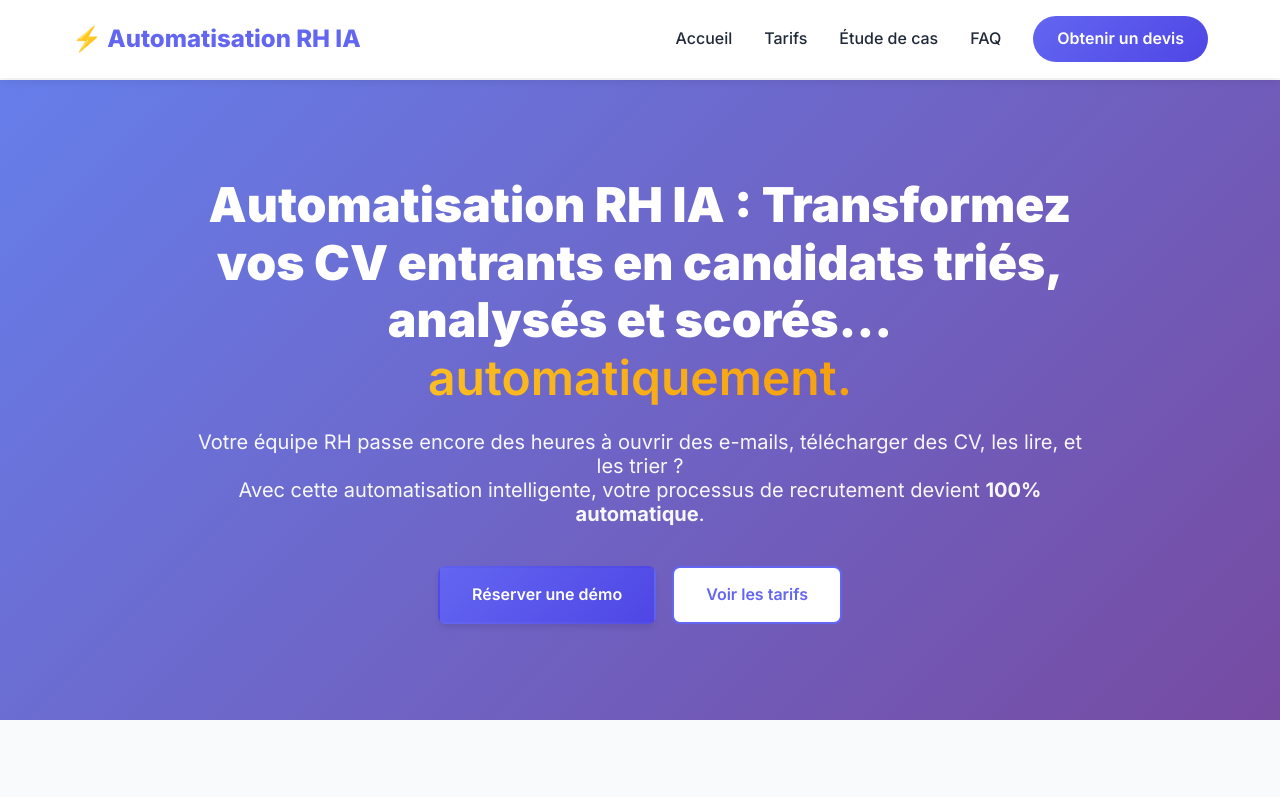
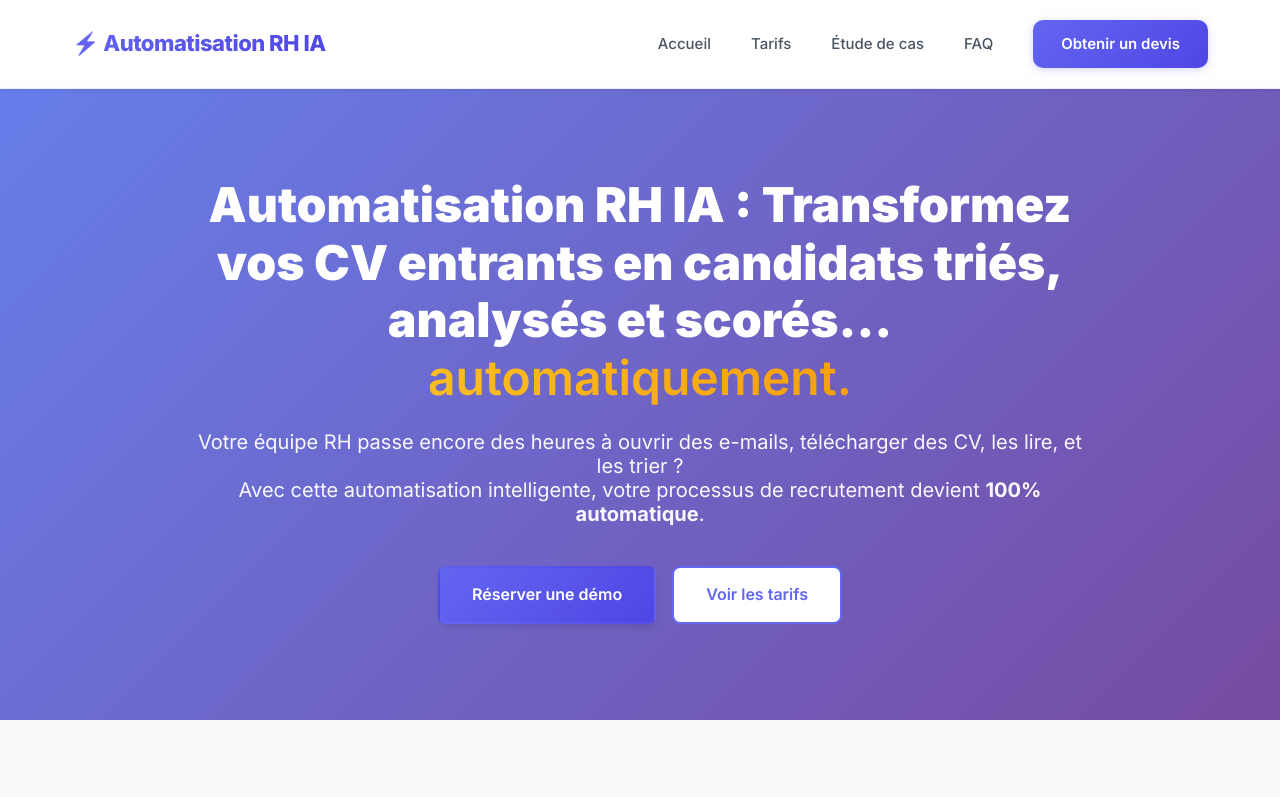
Before and after one commit to mdia12/automatisation-rh-ia, a plain HTML site: page index.html in a window 1280 px wide. Shown: the top 797 px of the page. Drawn offline with Linux system fonts and the light colour scheme.

Commit message:
Amélioration design du menu : backdrop blur, meilleur spacing, effets hover

```diff
--- a/styles.css
+++ b/styles.css
@@ -37,80 +37,80 @@ body {
     top: 0;
     left: 0;
     right: 0;
-    background: white;
-    box-shadow: 0 2px 10px rgba(0, 0, 0, 0.1);
+    background: rgba(255, 255, 255, 0.98);
+    backdrop-filter: blur(10px);
+    box-shadow: 0 1px 3px rgba(0, 0, 0, 0.08);
     z-index: 1000;
     transition: all 0.3s ease;
+    border-bottom: 1px solid rgba(99, 102, 241, 0.1);
+}
+
+.navbar.scrolled {
+    box-shadow: 0 4px 12px rgba(0, 0, 0, 0.1);
 }
 
 .nav-content {
     display: flex;
     justify-content: space-between;
     align-items: center;
-    padding: 1rem 0;
+    padding: 1.25rem 0;
+    max-width: 1400px;
+    margin: 0 auto;
 }
 
 .nav-logo {
-    font-size: 1.5rem;
+    font-size: 1.375rem;
     font-weight: 800;
-    color: var(--primary-color);
+    background: linear-gradient(135deg, var(--primary-color), var(--primary-dark));
+    -webkit-background-clip: text;
+    -webkit-text-fill-color: transparent;
+    background-clip: text;
     text-decoration: none;
-    transition: transform 0.3s ease;
+    transition: all 0.3s ease;
+    letter-spacing: -0.5px;
 }
 
 .nav-logo:hover {
-    transform: scale(1.05);
+    transform: translateY(-1px);
+    filter: brightness(1.1);
 }
 
 .nav-menu {
     display: flex;
-    gap: 2rem;
+    gap: 0.5rem;
     align-items: center;
 }
 
 .nav-link {
-    color: var(--text-dark);
+    color: #4b5563;
     text-decoration: none;
     font-weight: 500;
-    font-size: 1rem;
-    transition: color 0.3s ease;
+    font-size: 0.9375rem;
+    transition: all 0.3s ease;
     position: relative;
+    padding: 0.625rem 1rem;
+    border-radius: 0.5rem;
 }
 
 .nav-link:hover {
     color: var(--primary-color);
-}
-
-.nav-link::after {
-    content: '';
-    position: absolute;
-    bottom: -5px;
-    left: 0;
-    width: 0;
-    height: 2px;
-    background: var(--primary-color);
-    transition: width 0.3s ease;
-}
-
-.nav-link:hover::after {
-    width: 100%;
+    background: rgba(99, 102, 241, 0.05);
 }
 
 .nav-link-cta {
     background: linear-gradient(135deg, var(--primary-color), var(--primary-dark));
     color: white !important;
-    padding: 0.625rem 1.5rem;
-    border-radius: 2rem;
+    padding: 0.75rem 1.75rem;
+    border-radius: 0.625rem;
     font-weight: 600;
+    margin-left: 1rem;
+    box-shadow: 0 2px 8px rgba(99, 102, 241, 0.25);
 }
 
 .nav-link-cta:hover {
+    background: linear-gradient(135deg, var(--primary-dark), #3730a3);
     transform: translateY(-2px);
-    box-shadow: 0 4px 12px rgba(99, 102, 241, 0.3);
-}
-
-.nav-link-cta::after {
-    display: none;
+    box-shadow: 0 4px 16px rgba(99, 102, 241, 0.35);
 }
 
 .nav-toggle {
@@ -118,18 +118,19 @@ body {
     flex-direction: column;
     gap: 0.375rem;
     cursor: pointer;
+    padding: 0.5rem;
 }
 
 .nav-toggle span {
-    width: 25px;
-    height: 3px;
+    width: 24px;
+    height: 2.5px;
     background: var(--text-dark);
     border-radius: 3px;
     transition: all 0.3s ease;
 }
 
 .nav-toggle.active span:nth-child(1) {
-    transform: rotate(45deg) translate(6px, 6px);
+    transform: rotate(45deg) translate(5px, 5px);
 }
 
 .nav-toggle.active span:nth-child(2) {
```
